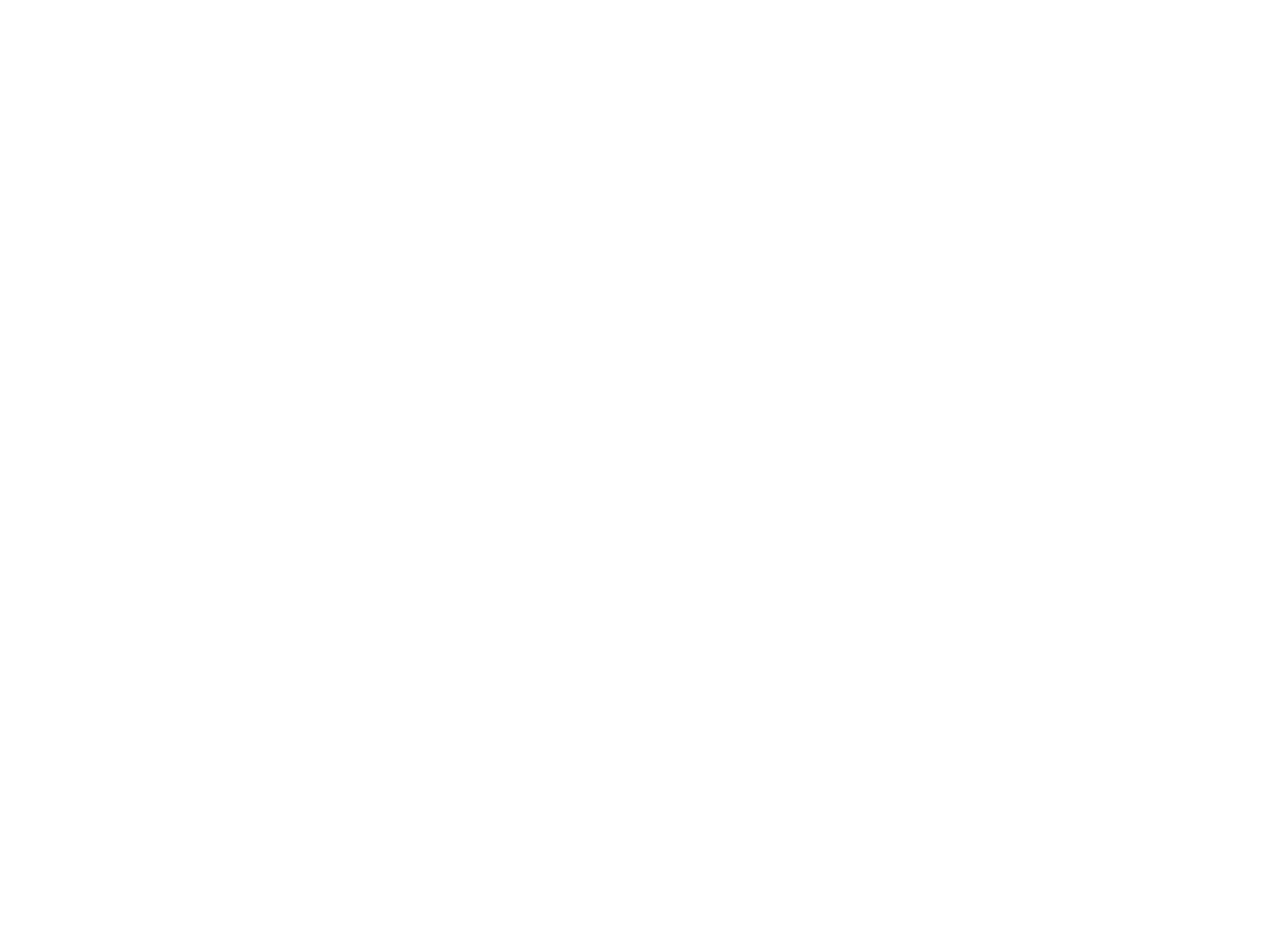
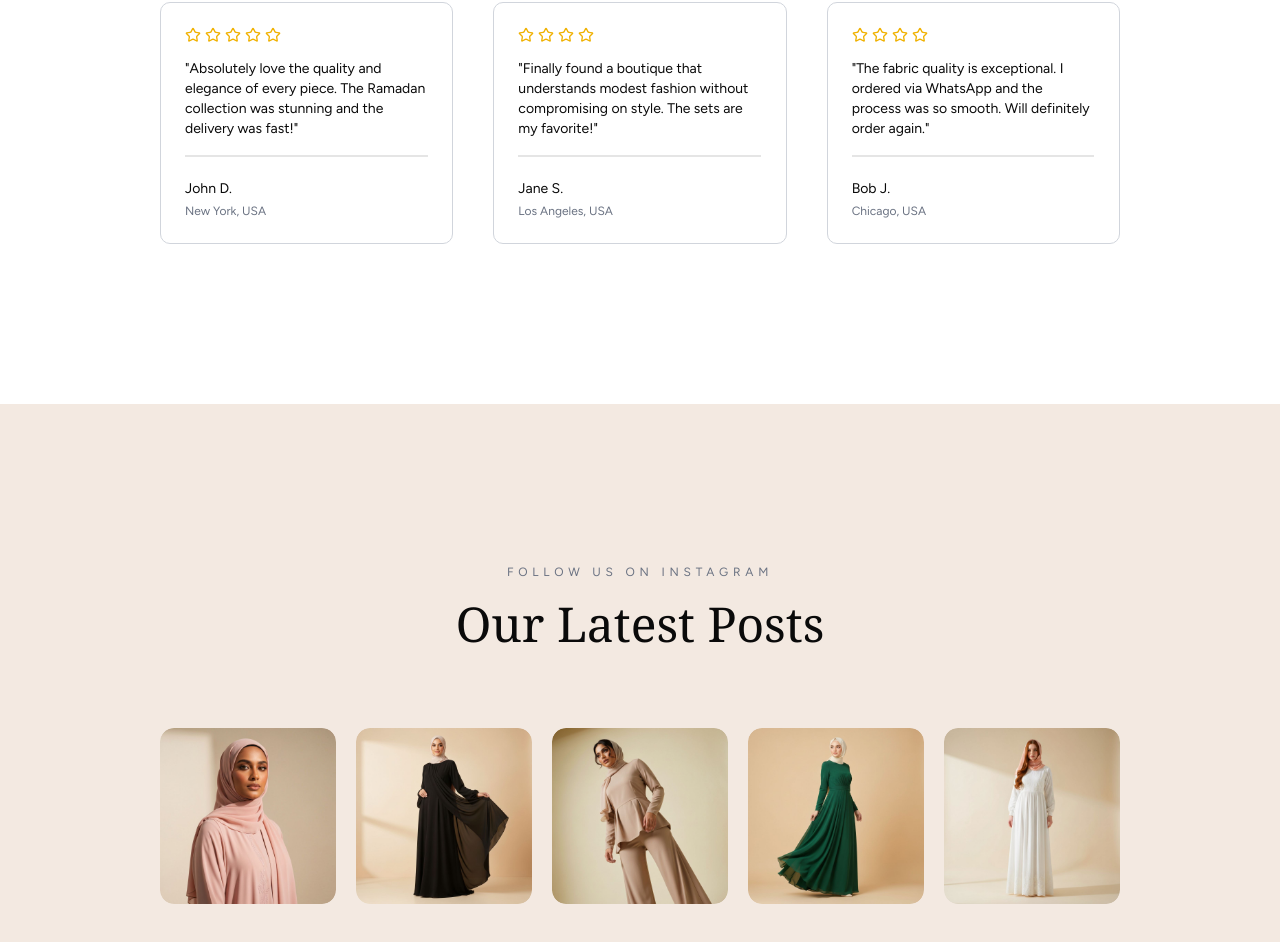
Before and after one commit to Anas-Abdul-El/clothes-shop, a Next.js app: page / in a window 1280 px wide. Shown: the part 3314-4256 px from the top of the page. Before the commit the page ends 2992 px from the top, so only its background shows below. Built offline with nearby package versions, Linux system fonts and the light colour scheme.

Commit message:
add comments and instgram posts

```diff
--- a/src/app/page.tsx
+++ b/src/app/page.tsx
@@ -1,6 +1,8 @@
 import BestSeller from "@/components/home/Best-seller";
+import Comments from "@/components/home/Comments";
 import HeroSection from "@/components/home/Hero-section";
 import Collection from "@/components/home/collection";
+import InstaPost from "@/components/home/InstaPost";
 
 export default function Page() {
   return (
@@ -8,6 +10,8 @@
       <HeroSection />
       <Collection />
       <BestSeller />
+      <Comments />
+      <InstaPost />
     </main>
   )
 }
--- a/src/components/home/Best-seller.tsx
+++ b/src/components/home/Best-seller.tsx
@@ -47,7 +47,7 @@
 
 function BestSeller() {
     return (
-        <section className="w-full min-h-screen md:px-40 bg-[#F7F1EB] mt-20">
+        <section className="w-full min-h-screen px-6 md:px-40 bg-[#F7F1EB] mt-20">
             <div className="py-30 w-full h-60 flex flex-col md:flex-row items-center justify-between">
                 <div>
                     <p className=' uppercase text-gray-500 tracking-[0.3rem] text-xs'>most loved</p>
--- /dev/null
+++ b/src/components/home/Comments.tsx
@@ -0,0 +1,77 @@
+import { Star } from "lucide-react";
+
+const comments = [
+    {
+        id: 1,
+        name: 'John Doe',
+        comment: "Absolutely love the quality and elegance of every piece. The Ramadan collection was stunning and the delivery was fast!",
+        location: 'New York, USA',
+        rating: 5,
+    },
+    {
+        id: 2,
+        name: 'Jane Smith',
+        comment: "Finally found a boutique that understands modest fashion without compromising on style. The sets are my favorite!",
+        location: 'Los Angeles, USA',
+        rating: 4,
+    },
+    {
+        id: 3,
+        name: 'Bob Johnson',
+        comment: "The fabric quality is exceptional. I ordered via WhatsApp and the process was so smooth. Will definitely order again.",
+        location: 'Chicago, USA',
+        rating: 4,
+    },
+];
+
+function Comments() {
+
+    const renderStars = (rating: number) => {
+        const stars = [];
+        for (let i = 0; i < rating; i++) {
+            stars.push(<Star key={i} size={16} className="text-yellow-500" />);
+        }
+        return stars;
+    }
+
+    const nameRender = (fullName: string) => {
+        let name = ""
+        const nameParts = fullName.split(" ");
+        if (nameParts.length > 1) {
+            name = nameParts[0] + " " + nameParts[1][0] + "."
+        } else {
+            name = fullName
+        }
+        return name
+    }
+
+    return (
+        <div className=' w-full px-20 md:px-40 mt-40'>
+            <div className=' container text-center '>
+                <p className='text-gray-500 tracking-[0.3rem] uppercase text-xs'>what they say</p>
+                <h2 className='text-5xl capitalize font-serif font-light mt-5'>our happy customers</h2>
+            </div>
+            <div className='w-full grid grid-cols-1 md:grid-cols-3 gap-10 mt-20 mb-40'>
+                {
+                    comments.map(comment => (
+                        <div key={comment.id} className='border border-gray-300 p-6 rounded-lg relative'>
+                            <div className="w-full flex gap-1 mb-3">
+                                {
+                                    renderStars(comment.rating)
+                                }
+                            </div>
+                            <p className=" my-4 text-sm min-h-20">"{comment.comment}"</p>
+                            <span className="border h-px w-5/6 absolute"></span>
+                            <div className="mt-10">
+                                <h3 className="text-sm mb-1">{nameRender(comment.name)}</h3>
+                                <p className="text-gray-500 text-xs">{comment.location}</p>
+                            </div>
+                        </div>
+                    ))
+                }
+            </div>
+        </div>
+    )
+}
+
+export default Comments
--- /dev/null
+++ b/src/components/home/InstaPost.tsx
@@ -0,0 +1,47 @@
+import Post from "./Post"
+
+const posts = [
+    {
+        id: 1,
+        image: "/images/products/product-1.jpg",
+        link: "#"
+    },
+    {
+        id: 2,
+        image: "/images/products/product-2.jpg",
+        link: "#"
+    },
+    {
+        id: 3,
+        image: "/images/products/product-3.jpg",
+        link: "#"
+    },
+    {
+        id: 4,
+        image: "/images/products/product-4.jpg",
+        link: "#"
+    },
+    {
+        id: 5,
+        image: "/images/products/product-5.jpg",
+        link: "#"
+    }
+]
+
+function InstaPost() {
+    return (
+        <div className='min-h-screen w-full md:px-40 bg-[#F3E9E1]'>
+            <div className=' container text-center mt-40'>
+                <p className='text-gray-500 tracking-[0.3rem] uppercase text-xs'>follow us on instagram</p>
+                <h2 className='text-5xl capitalize font-serif font-light mt-5'>our latest posts</h2>
+            </div>
+            <div className="mt-20 grid grid-cols-1 md:grid-cols-4 lg:grid-cols-5 gap-5 mx-auto w-fit">
+                {
+                    posts.map(post => <Post posts={post} key={post.id} />)
+                }
+            </div>
+        </div>
+    )
+}
+
+export default InstaPost
--- /dev/null
+++ b/src/components/home/Post.tsx
@@ -0,0 +1,35 @@
+import Image from 'next/image';
+import { Instagram } from 'lucide-react';
+
+type Post = {
+    id: number;
+    image: string;
+    link: string;
+}
+
+function Post({
+    posts
+}: {
+    posts: Post
+}) {
+
+    const { image, link } = posts
+
+    return (
+        <div className='rounded-xl group overflow-hidden cursor-pointer relative'>
+            <Image
+                src={image}
+                alt="Post image"
+                width={400}
+                height={400}
+                className='rounded-xl group-hover:scale-110 transition-transform duration-500 group-hover:brightness-75 '
+            />
+            <Instagram
+                color='white'
+                size={32}
+                className='absolute top-30 left-30 opacity-0 group-hover:opacity-100 transition-opacity duration-500' />
+        </div>
+    )
+}
+
+export default Post
```
